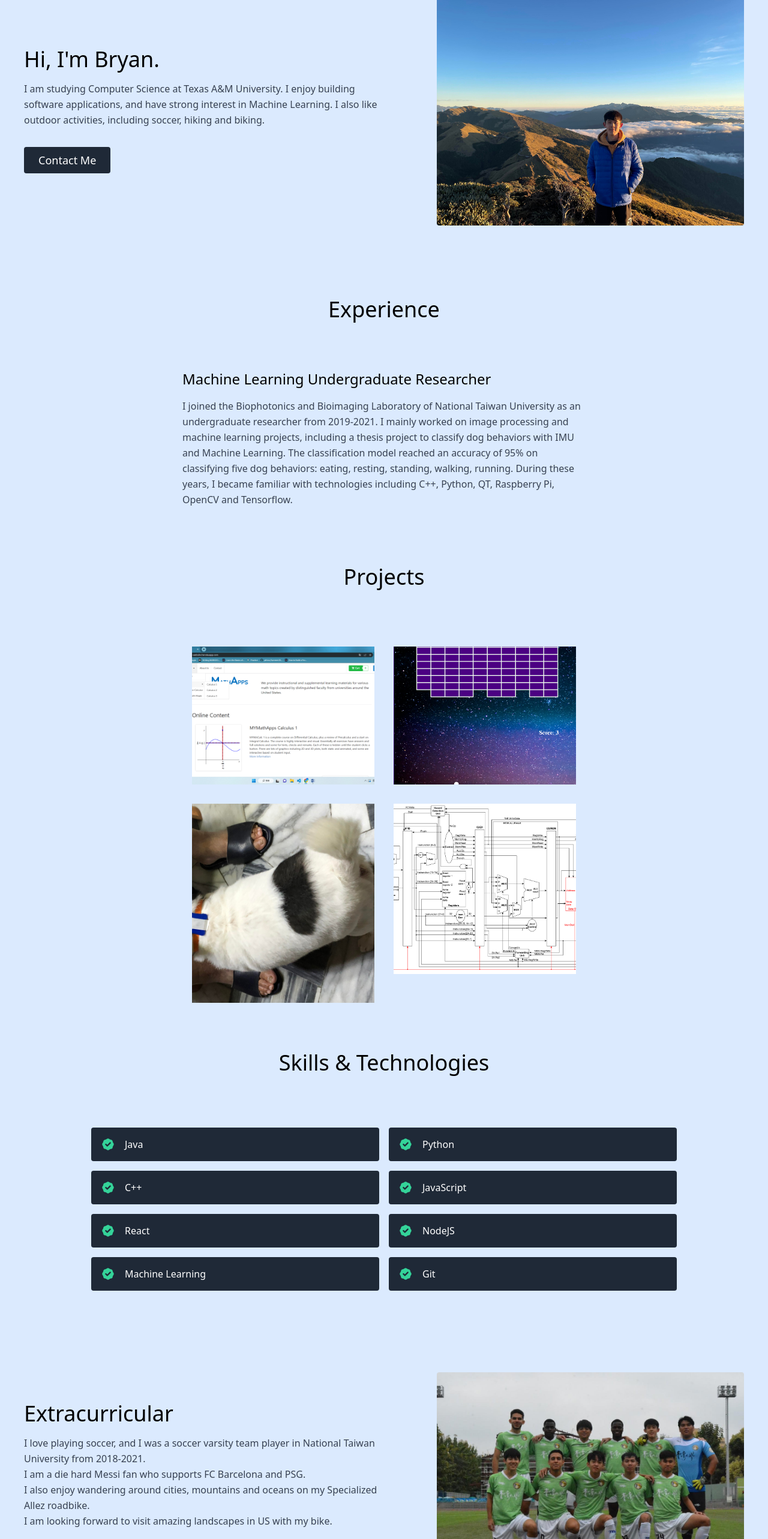
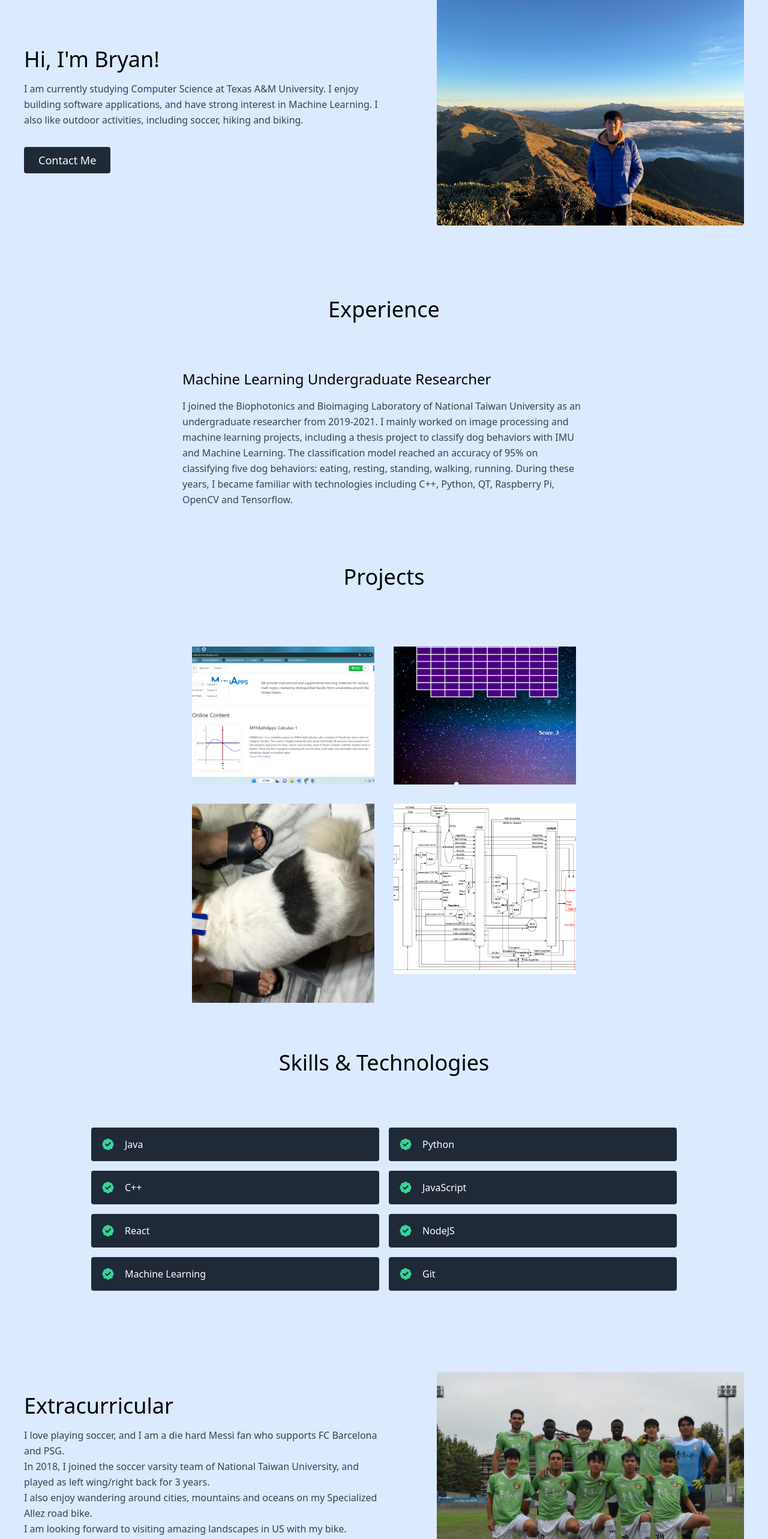
Before and after one commit to b06611033/My_Portfolio, a React (Create React App) app: page / in a window 1280 px wide. Shown: the part 160-2726 px from the top of the page at 60% size. Built offline with nearby package versions, Linux system fonts and the light colour scheme.

Commit message:
revised the content of About and Extracurricular section

```diff
--- a/src/components/About.js
+++ b/src/components/About.js
@@ -6,10 +6,10 @@ export default function About() {
       <div className="container mx-auto flex px-10 py-20 md:flex-row flex-col items-center">
         <div className="lg:flex-grow md:w-1/2 lg:pr-24 md:pr-16 flex flex-col md:items-start md:text-left mb-16 md:mb-0 items-center text-center">
           <h1 className="title-font sm:text-4xl text-3xl mb-4 font-medium text-black">
-            Hi, I'm Bryan.
+            Hi, I'm Bryan!
           </h1>
           <p className="mb-8 text-gray-700 leading-relaxed">
-            I am studying Computer Science at Texas A&M University.
+            I am currently studying Computer Science at Texas A&M University.
             I enjoy building software applications, and have strong interest in Machine Learning.
             I also like outdoor activities, including soccer, hiking and biking.
           </p>
--- a/src/components/Extracurricular.js
+++ b/src/components/Extracurricular.js
@@ -9,10 +9,10 @@ export default function Extracurricular() {
             Extracurricular
           </h1>
           <p className="mb-8 text-gray-700 leading-relaxed">
-            I love playing soccer, and I was a soccer varsity team player in National Taiwan University from 2018-2021. <br />
-            I am a die hard Messi fan who supports FC Barcelona and PSG. <br />
-            I also enjoy wandering around cities, mountains and oceans on my Specialized Allez roadbike. <br />
-            I am looking forward to visit amazing landscapes in US with my bike.
+            I love playing soccer, and I am a die hard Messi fan who supports FC Barcelona and PSG. <br />
+            In 2018, I joined the soccer varsity team of National Taiwan University, and played as left wing/right back for 3 years. <br />
+            I also enjoy wandering around cities, mountains and oceans on my Specialized Allez road bike. <br />
+            I am looking forward to visiting amazing landscapes in US with my bike.
           </p>
         </div>
         <div className="lg:max-w-lg lg:w-full md:w-1/2 w-5/6">
```
